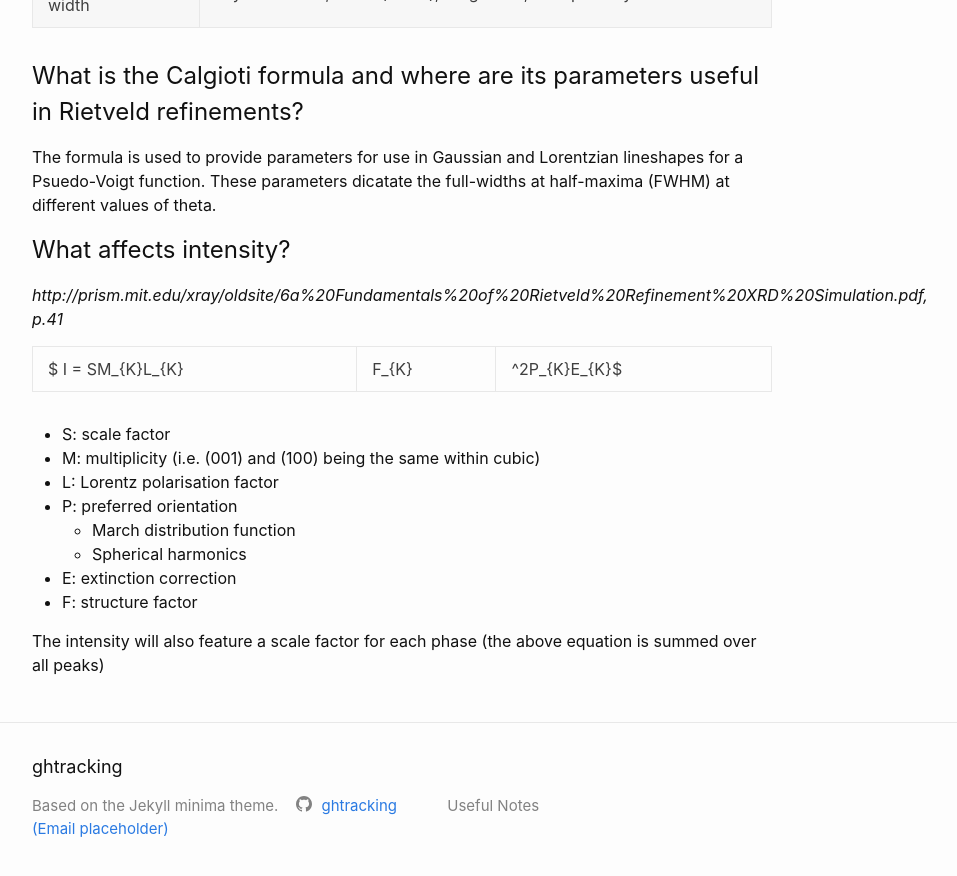
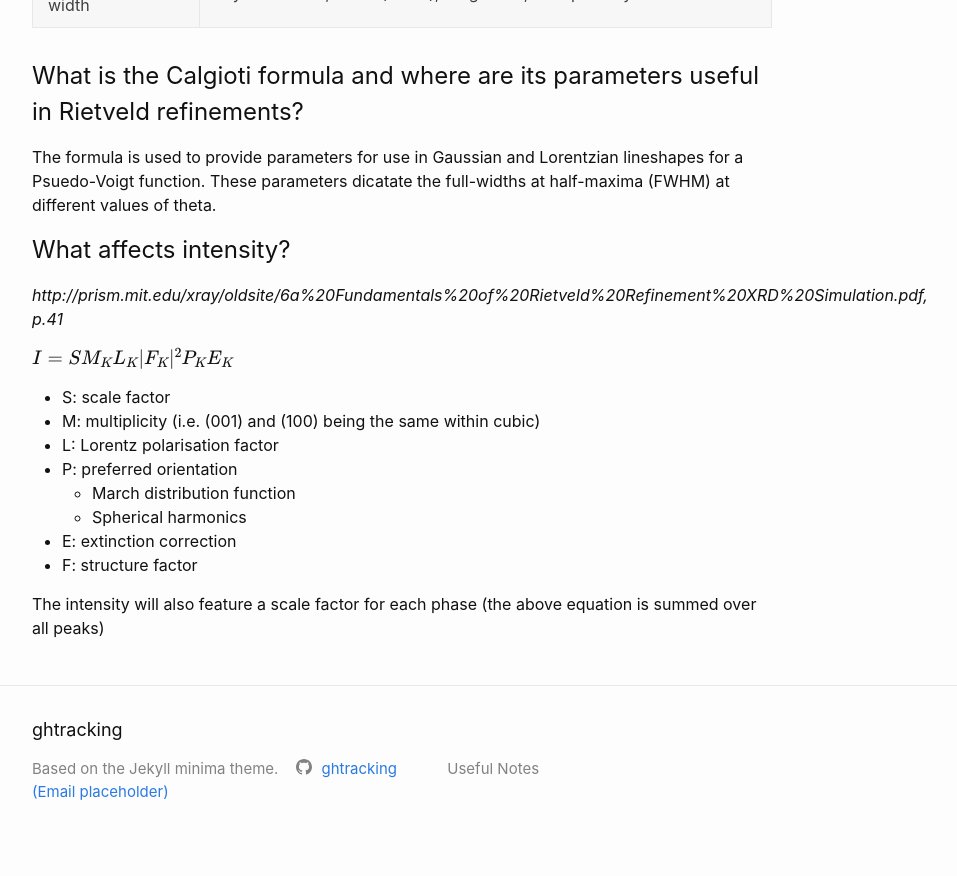
Before and after one commit to ghTracking/ghtracking.github.io, a Jekyll site: the page built from _summer_work/Rietveld_Refinement.md, in a window 1280 px wide and 900 px high, scrolled down 981 px. Shown: the top 876 px of the window, without its empty margins (238-1195 px from the left). Built offline with Jekyll 4.4.1, drawn with Linux system fonts in a browser that asks for light colours.

Commit message:
Escape pipe char

```diff
--- a/_summer_work/Rietveld_Refinement.md
+++ b/_summer_work/Rietveld_Refinement.md
@@ -43,7 +43,7 @@ The formula is used to provide parameters for use in Gaussian and Lorentzian lin
 ## What affects intensity?
 _http://prism.mit.edu/xray/oldsite/6a%20Fundamentals%20of%20Rietveld%20Refinement%20XRD%20Simulation.pdf, p.41_
 
-$ I = SM_{K}L_{K}|F_{K}|^2P_{K}E_{K}$
+$ I = SM_{K}L_{K}\|F_{K}\|^2P_{K}E_{K}$
 
 - S: scale factor
 - M: multiplicity (i.e. (001) and (100) being the same within cubic)
```
